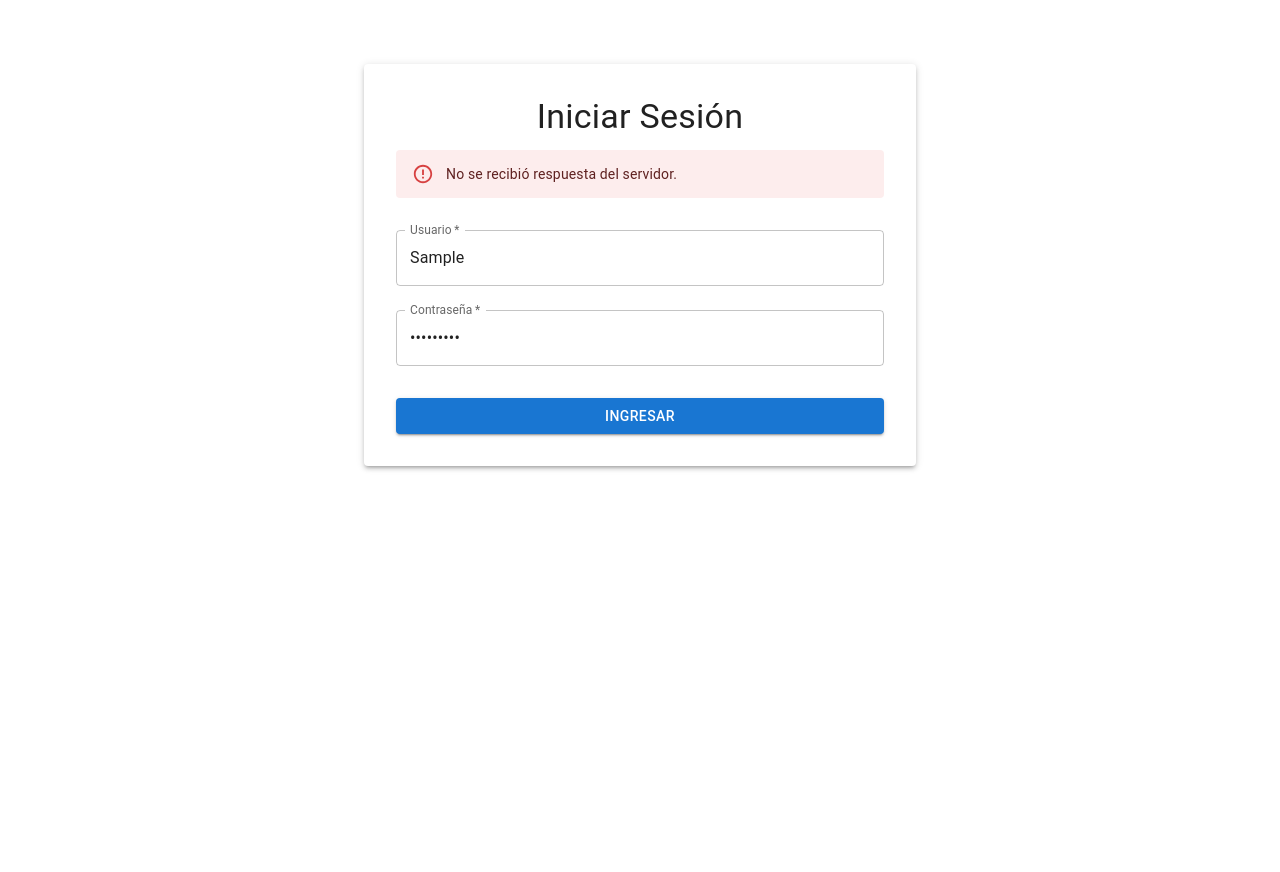
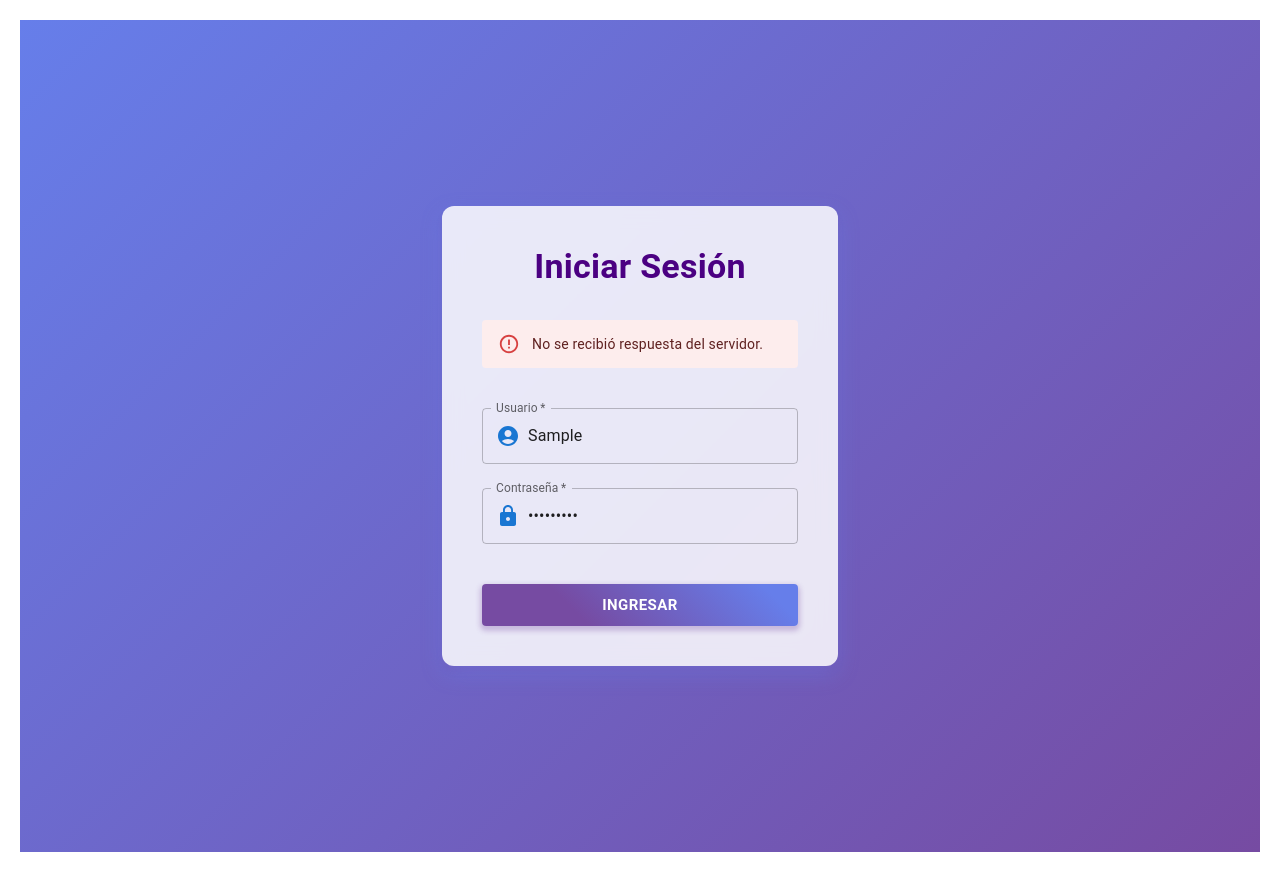
Before and after one commit to jcarlossg/elecciones-frontend, a React (Create React App) app: page /login in a window 1280 px wide. Both pictures are taken after typing "Sample", "Sample123" into the empty fields and a click on the button "INGRESAR". Before the commit the page ends 800 px from the top, so only its background shows below. Built offline with nearby package versions, Linux system fonts and the light colour scheme; no server answers.

Commit message:
aaaas22e

```diff
--- a/src/api/api.js
+++ b/src/api/api.js
@@ -1,7 +1,8 @@
 import axios from 'axios';
+import { logout } from '../utils/auth';
 
-//const API_URL = 'http://localhost:8080/api'; // Ajusta URL según backend
-const API_URL = 'https://elecciones-r62h.onrender.com/api/';
+const API_URL = 'http://localhost:8080/api'; // Ajusta URL según backend
+//const API_URL = 'https://elecciones-r62h.onrender.com/api/';
 // Instancia axios con baseURL
 const api = axios.create({
   baseURL: API_URL,
@@ -16,4 +17,16 @@ api.interceptors.request.use(config => {
   return config;
 });
 
+api.interceptors.response.use(
+  response => response,
+  error => {
+    if (error.response?.status === 403) {
+      // Si da 403, limpia sesión y redirige
+      logout();
+      window.location.href = '/login';
+    }
+    return Promise.reject(error);
+  }
+);
+
 export default api;
--- a/src/pages/ListaUsuarios.jsx
+++ b/src/pages/ListaUsuarios.jsx
@@ -1,14 +1,37 @@
 import React, { useEffect, useState } from 'react';
 import {
-    Container, Typography, Table, TableHead, TableBody, TableRow,
-    TableCell, Paper, CircularProgress, Alert, IconButton,
-    Dialog, DialogTitle, DialogContent, DialogActions,
-    Button, FormControl, InputLabel, Select, OutlinedInput, MenuItem, Checkbox, ListItemText
+  Container,
+  Typography,
+  Table,
+  TableHead,
+  TableBody,
+  TableRow,
+  TableCell,
+  Paper,
+  CircularProgress,
+  Alert,
+  IconButton,
+  Dialog,
+  DialogTitle,
+  DialogContent,
+  DialogActions,
+  Button,
+  FormControl,
+  InputLabel,
+  Select,
+  OutlinedInput,
+  MenuItem,
+  Checkbox,
+  ListItemText,
+  TextField,
+  TablePagination,
+  Box,
 } from '@mui/material';
 import DeleteIcon from '@mui/icons-material/Delete';
 import EditIcon from '@mui/icons-material/Edit';
 import api from '../api/api';
 import { useNavigate } from 'react-router-dom';
+
 export default function ListaUsuarios() {
   const [usuarios, setUsuarios] = useState([]);
   const [loading, setLoading] = useState(true);
@@ -17,6 +40,12 @@ export default function ListaUsuarios() {
   const [rolesEdit, setRolesEdit] = useState([]);
   const [usuarioEditId, setUsuarioEditId] = useState(null);
   const [rolesDisponibles, setRolesDisponibles] = useState([]);
+
+  const [searchTerm, setSearchTerm] = useState('');
+  const [page, setPage] = useState(0);
+  const [rowsPerPage, setRowsPerPage] = useState(10);
+
+  const navigate = useNavigate();
 
   useEffect(() => {
     cargarUsuarios();
@@ -28,7 +57,6 @@ export default function ListaUsuarios() {
   const cargarUsuarios = async () => {
     try {
       const { data } = await api.get('/admin/usuarios');
-            console.log(data);
       setUsuarios(data);
       setError('');
     } catch {
@@ -48,7 +76,7 @@ export default function ListaUsuarios() {
       }
     }
   };
-    const navigate = useNavigate();
+
   const abrirDialogEditar = (usuario) => {
     setUsuarioEditId(usuario.id);
     setRolesEdit(usuario.roles);
@@ -69,38 +97,81 @@ export default function ListaUsuarios() {
     navigate('/register');
   };
 
+  // Filtrado por búsqueda
+  const filteredUsuarios = usuarios.filter(u => {
+    const term = searchTerm.toLowerCase();
     return (
+      u.nombre?.toLowerCase().includes(term) ||
+      u.username?.toLowerCase().includes(term) ||
+      u.ci?.toString().includes(term) ||
+      u.celular?.toString().includes(term) ||
+      u.roles.some(r => r.toLowerCase().includes(term))
+    );
+  });
 
+  // Paginación frontend
+  const handleChangePage = (event, newPage) => {
+    setPage(newPage);
+  };
 
+  const handleChangeRowsPerPage = (event) => {
+    setRowsPerPage(parseInt(event.target.value, 10));
+    setPage(0);
+  };
+
+  const usuariosPaginados = filteredUsuarios.slice(page * rowsPerPage, page * rowsPerPage + rowsPerPage);
+
+  return (
     <Container sx={{ mt: 8 }}>
       <Typography variant="h4" gutterBottom>
         Lista de Usuarios Registrados
       </Typography>
+
+      <Box sx={{ mb: 2, display: 'flex', justifyContent: 'space-between', flexWrap: 'wrap', gap: 2 }}>
         <Button variant="contained" color="primary" onClick={handleRegistroUsuarios}>
           Registrar Usuarios
         </Button>
+
+        <TextField
+          label="Buscar usuarios"
+          variant="outlined"
+          value={searchTerm}
+          onChange={(e) => { setSearchTerm(e.target.value); setPage(0); }}
+          sx={{ width: { xs: '100%', sm: '300px' } }}
+        />
+      </Box>
+
       {loading ? (
         <CircularProgress />
       ) : error ? (
         <Alert severity="error">{error}</Alert>
       ) : (
-
-
         <Paper sx={{ mt: 2 }}>
-                    <Table>
+          <Table stickyHeader aria-label="lista usuarios">
             <TableHead>
-                            <TableRow>
-                                <TableCell>Nombre</TableCell>
-                                <TableCell>Usuario</TableCell>
-                                <TableCell>ci</TableCell>
-                                <TableCell>Celular</TableCell>
-                                <TableCell>Roles</TableCell>
-                                <TableCell>Acciones</TableCell>
+              <TableRow sx={{ backgroundColor: '#1a237e' }}>
+                <TableCell sx={{ color: '#fff', fontWeight: 'bold' }}>Nombre</TableCell>
+                <TableCell sx={{ color: '#fff', fontWeight: 'bold' }}>Usuario</TableCell>
+                <TableCell sx={{ color: '#fff', fontWeight: 'bold' }}>CI</TableCell>
+                <TableCell sx={{ color: '#fff', fontWeight: 'bold' }}>Celular</TableCell>
+                <TableCell sx={{ color: '#fff', fontWeight: 'bold' }}>Roles</TableCell>
+                <TableCell sx={{ color: '#fff', fontWeight: 'bold' }}>Acciones</TableCell>
               </TableRow>
             </TableHead>
             <TableBody>
-                            {usuarios.map((u) => (
-                                <TableRow key={u.id}>
+              {usuariosPaginados.length === 0 ? (
+                <TableRow>
+                  <TableCell colSpan={6} align="center" sx={{ py: 5 }}>
+                    No se encontraron usuarios
+                  </TableCell>
+                </TableRow>
+              ) : (
+                usuariosPaginados.map((u) => (
+                  <TableRow
+                    key={u.id}
+                    hover
+                    sx={{ cursor: 'pointer', '&:hover': { backgroundColor: '#f3e5f5' } }}
+                  >
                     <TableCell>{u.nombre}</TableCell>
                     <TableCell>{u.username}</TableCell>
                     <TableCell>{u.ci}</TableCell>
@@ -115,12 +186,30 @@ export default function ListaUsuarios() {
                       </IconButton>
                     </TableCell>
                   </TableRow>
-                            ))}
+                ))
+              )}
             </TableBody>
           </Table>
+
+          <TablePagination
+            component="div"
+            count={filteredUsuarios.length}
+            page={page}
+            onPageChange={handleChangePage}
+            rowsPerPage={rowsPerPage}
+            onRowsPerPageChange={handleChangeRowsPerPage}
+            rowsPerPageOptions={[5, 10, 25]}
+            sx={{
+              '& .MuiTablePagination-selectLabel, & .MuiTablePagination-displayedRows': {
+                fontWeight: '600',
+                color: '#1a237e',
+              },
+            }}
+          />
         </Paper>
       )}
 
+      {/* Dialogo para editar roles */}
       <Dialog open={openDialog} onClose={() => setOpenDialog(false)}>
         <DialogTitle>Editar Roles</DialogTitle>
         <DialogContent>
@@ -145,7 +234,9 @@ export default function ListaUsuarios() {
         </DialogContent>
         <DialogActions>
           <Button onClick={() => setOpenDialog(false)}>Cancelar</Button>
-                    <Button onClick={guardarRoles} variant="contained">Guardar</Button>
+          <Button onClick={guardarRoles} variant="contained">
+            Guardar
+          </Button>
         </DialogActions>
       </Dialog>
     </Container>
--- a/src/pages/Login.jsx
+++ b/src/pages/Login.jsx
@@ -6,8 +6,10 @@ import {
   TextField,
   Typography,
   Alert,
-  Paper
+  Paper,
+  InputAdornment,
 } from '@mui/material';
+import { AccountCircle, Lock } from '@mui/icons-material';
 import { useNavigate } from 'react-router-dom';
 import api from '../api/api';
 import { saveToken, isLoggedIn } from '../utils/auth';
@@ -37,27 +39,49 @@ export default function Login() {
     } catch (error) {
       setError(true);
       if (error.response) {
-      // Error con respuesta del servidor
         setMensaje(`Error ${error.response.status}: ${error.response.data}`);
       } else if (error.request) {
-      // No hubo respuesta del servidor
         setMensaje('No se recibió respuesta del servidor.');
       } else {
-      // Otro error
         setMensaje('Error en la solicitud: ' + error.message);
       }
     }
   };
 
   return (
-    <Container maxWidth="sm">
-      <Paper elevation={3} sx={{ p: 4, mt: 8 }}>
-        <Typography variant="h4" align="center" gutterBottom>
+    <Box
+      sx={{
+        minHeight: '100vh',
+        background: 'linear-gradient(135deg, #667eea 0%, #764ba2 100%)',
+        display: 'flex',
+        justifyContent: 'center',
+        alignItems: 'center',
+        p: 2,
+      }}
+    >
+      <Container maxWidth="xs">
+        <Paper
+          elevation={8}
+          sx={{
+            p: 5,
+            borderRadius: 3,
+            boxShadow:
+              '0 8px 20px rgba(102, 126, 234, 0.4), 0 6px 6px rgba(118, 75, 162, 0.3)',
+            backdropFilter: 'blur(10px)',
+            backgroundColor: 'rgba(255, 255, 255, 0.85)',
+          }}
+        >
+          <Typography
+            variant="h4"
+            align="center"
+            gutterBottom
+            sx={{ fontWeight: 'bold', color: '#4b0082', mb: 4 }}
+          >
             Iniciar Sesión
           </Typography>
 
           {mensaje && (
-          <Alert severity={error ? 'error' : 'success'} sx={{ mb: 2 }}>
+            <Alert severity={error ? 'error' : 'success'} sx={{ mb: 3 }}>
               {mensaje}
             </Alert>
           )}
@@ -71,6 +95,23 @@ export default function Login() {
               value={username}
               onChange={(e) => setUsername(e.target.value)}
               required
+              autoComplete="username"
+              InputProps={{
+                startAdornment: (
+                  <InputAdornment position="start">
+                    <AccountCircle color="primary" />
+                  </InputAdornment>
+                ),
+              }}
+              sx={{
+                '& .MuiOutlinedInput-root': {
+                  transition: 'all 0.3s ease',
+                  '&.Mui-focused fieldset': {
+                    borderColor: '#764ba2',
+                    boxShadow: '0 0 8px #764ba2',
+                  },
+                },
+              }}
             />
             <TextField
               fullWidth
@@ -81,14 +122,50 @@ export default function Login() {
               value={password}
               onChange={(e) => setPassword(e.target.value)}
               required
+              autoComplete="current-password"
+              InputProps={{
+                startAdornment: (
+                  <InputAdornment position="start">
+                    <Lock color="primary" />
+                  </InputAdornment>
+                ),
+              }}
+              sx={{
+                '& .MuiOutlinedInput-root': {
+                  transition: 'all 0.3s ease',
+                  '&.Mui-focused fieldset': {
+                    borderColor: '#764ba2',
+                    boxShadow: '0 0 8px #764ba2',
+                  },
+                },
+              }}
             />
-          <Box mt={3}>
-            <Button fullWidth type="submit" variant="contained" color="primary">
+            <Box mt={4}>
+              <Button
+                fullWidth
+                type="submit"
+                variant="contained"
+                color="primary"
+                size="large"
+                sx={{
+                  fontWeight: 'bold',
+                  textTransform: 'uppercase',
+                  background:
+                    'linear-gradient(45deg, #764ba2 30%, #667eea 90%)',
+                  boxShadow: '0 3px 5px 2px rgba(118, 75, 162, .3)',
+                  transition: 'background 0.3s ease',
+                  '&:hover': {
+                    background:
+                      'linear-gradient(45deg, #5a3683 30%, #5864c3 90%)',
+                  },
+                }}
+              >
                 Ingresar
               </Button>
             </Box>
           </form>
         </Paper>
       </Container>
+    </Box>
   );
 }
--- a/src/utils/auth.js
+++ b/src/utils/auth.js
@@ -9,7 +9,7 @@ export function getToken() {
 
 export function logout() {
   localStorage.removeItem('token');
-   localStorage.removeItem('roles');
+  localStorage.removeItem('roles');
   window.location.reload();
 }
 
```
Also changed, not shown: src/components/Header.jsx (+150 -26 lines). Lines whose indentation alone changed are shown as unchanged.
